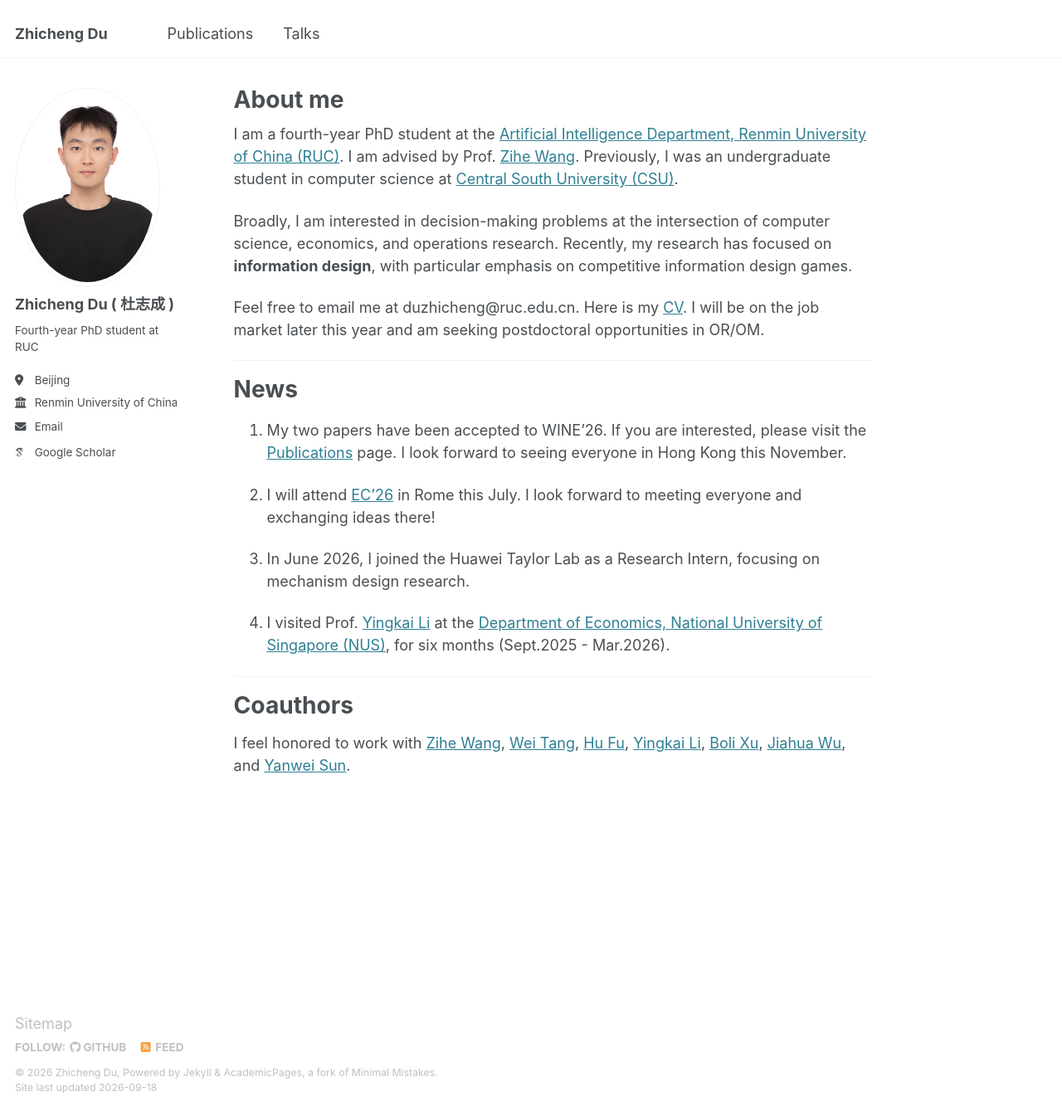
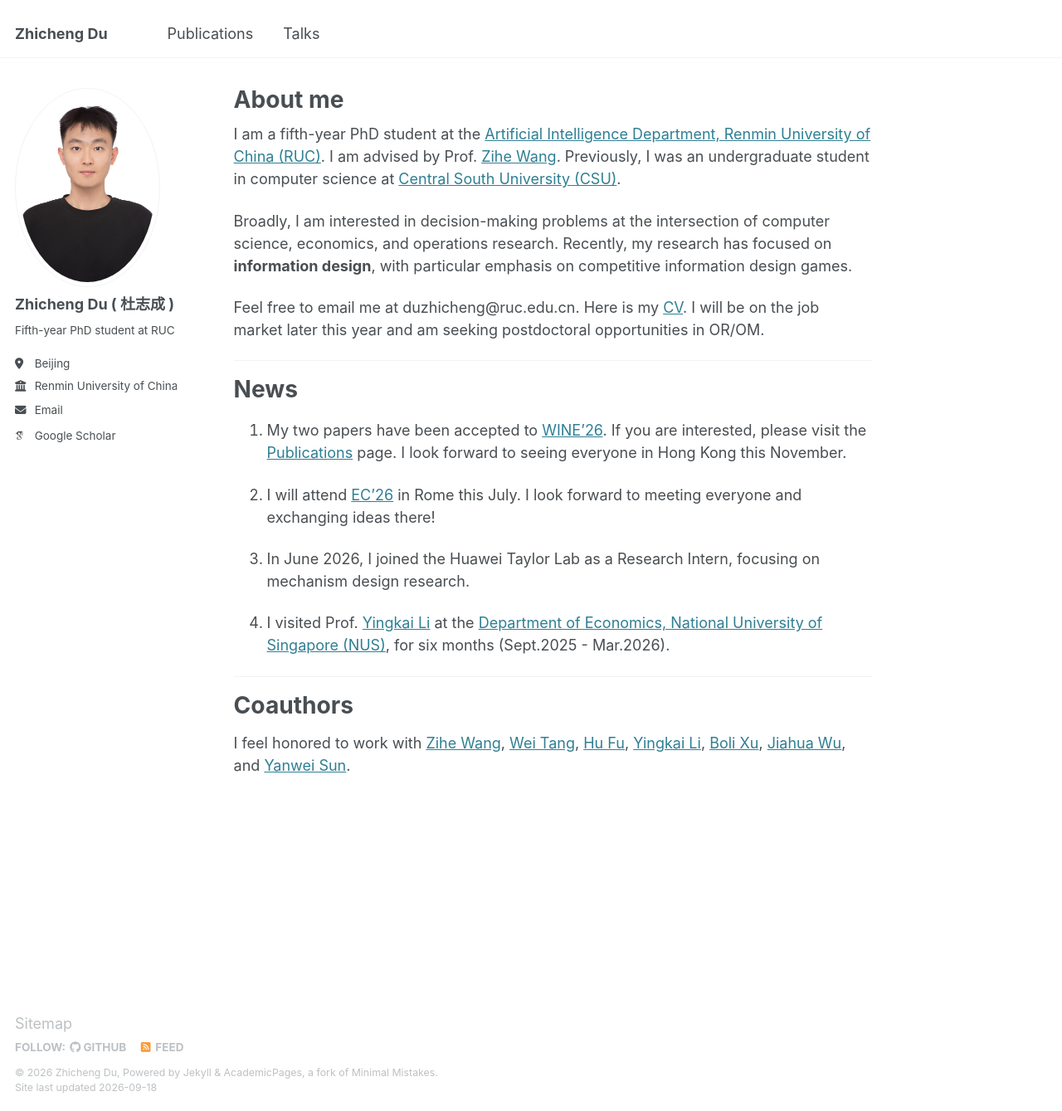
Before and after one commit to DUABC/zhichengdu, a Jekyll site: the page built from _pages/about.md, in a window 1280 px wide and 1339 px high. Shown: the whole window at 83% size. Built offline with Jekyll 4.4.1, drawn with Linux system fonts in a browser that asks for light colours; some web fonts are replaced.

Commit message:
Update profile year and publication news

```diff
--- a/_config.yml
+++ b/_config.yml
@@ -12,7 +12,7 @@ site_theme               : "default"
 title                    : "Zhicheng Du"
 title_separator          : "-"
 name                     : &name "Zhicheng Du"
-description              : &description "Fourth-year PhD student at RUC"
+description              : &description "Fifth-year PhD student at RUC"
 # url                      : https://academicpages.github.io # the base hostname & protocol for your site e.g. "https://[your GitHub username].github.io"
 # baseurl                  : "" # the subpath of your site, e.g. "/blog"
 url                      : https://duabc.github.io/zhichengdu # the base hostname & protocol for your site e.g. "https://[your GitHub username].github.io"
@@ -28,7 +28,7 @@ author:
   avatar           : "dzc-20260810.jpg"
   name             : "Zhicheng Du ( 杜志成 )"
   pronouns         : # example: "she/her"
-  bio              : "Fourth-year PhD student at RUC"
+  bio              : "Fifth-year PhD student at RUC"
   location         : "Beijing"
   employer         : "Renmin University of China"
   uri              : # URL
--- a/_pages/about.md
+++ b/_pages/about.md
@@ -7,7 +7,7 @@ redirect_from:
   - /about.html
 ---
 
-I am a fourth-year PhD student at the [Artificial Intelligence Department, Renmin University of China (RUC)](http://ai.ruc.edu.cn/).
+I am a fifth-year PhD student at the [Artificial Intelligence Department, Renmin University of China (RUC)](http://ai.ruc.edu.cn/).
 I am advised by Prof. [Zihe Wang](http://ai.ruc.edu.cn/academicfaculty/szdwn/wzh/index.htm).
 Previously, I was an undergraduate student in computer science at [Central South University (CSU)](https://cse.csu.edu.cn/).
 
@@ -22,7 +22,7 @@ I will be on the job market later this year and am seeking postdoctoral opportun
 
 # News
 
-1. My two papers have been accepted to WINE'26. If you are interested, please visit the [Publications](https://duabc.github.io/zhichengdu/publications/) page. I look forward to seeing everyone in Hong Kong this November.
+1. My two papers have been accepted to [WINE'26](https://wine2026conf.github.io/). If you are interested, please visit the [Publications](https://duabc.github.io/zhichengdu/publications/) page. I look forward to seeing everyone in Hong Kong this November.
 
 2. I will attend [EC'26](https://ec26.sigecom.org/) in Rome this July. I look forward to meeting everyone and exchanging ideas there!
 
```
Also changed, not shown: 1 other file.
